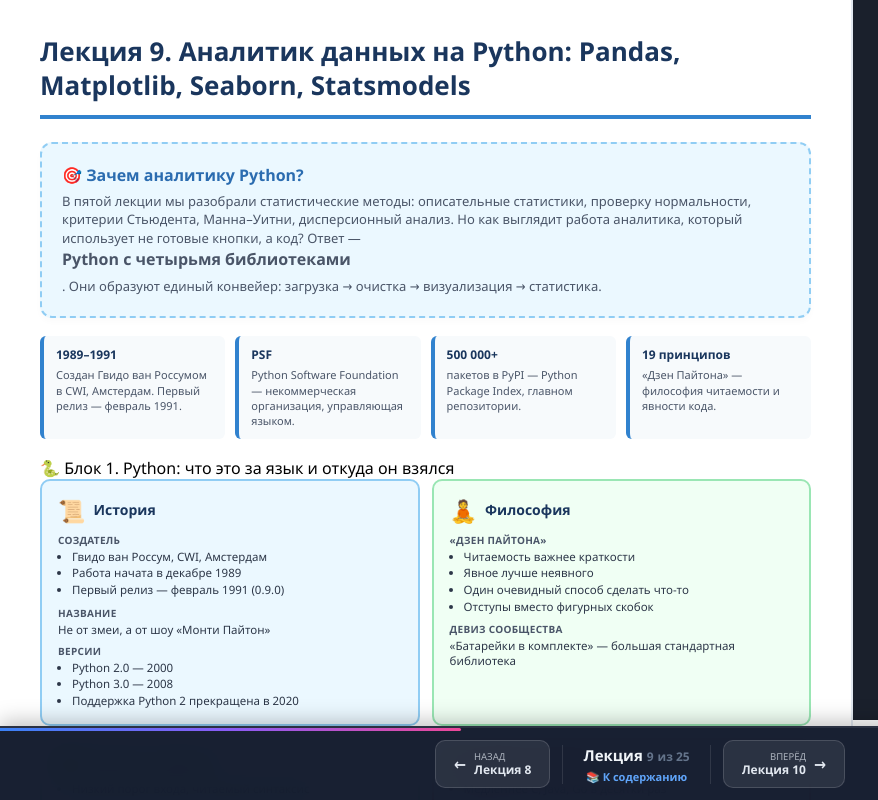
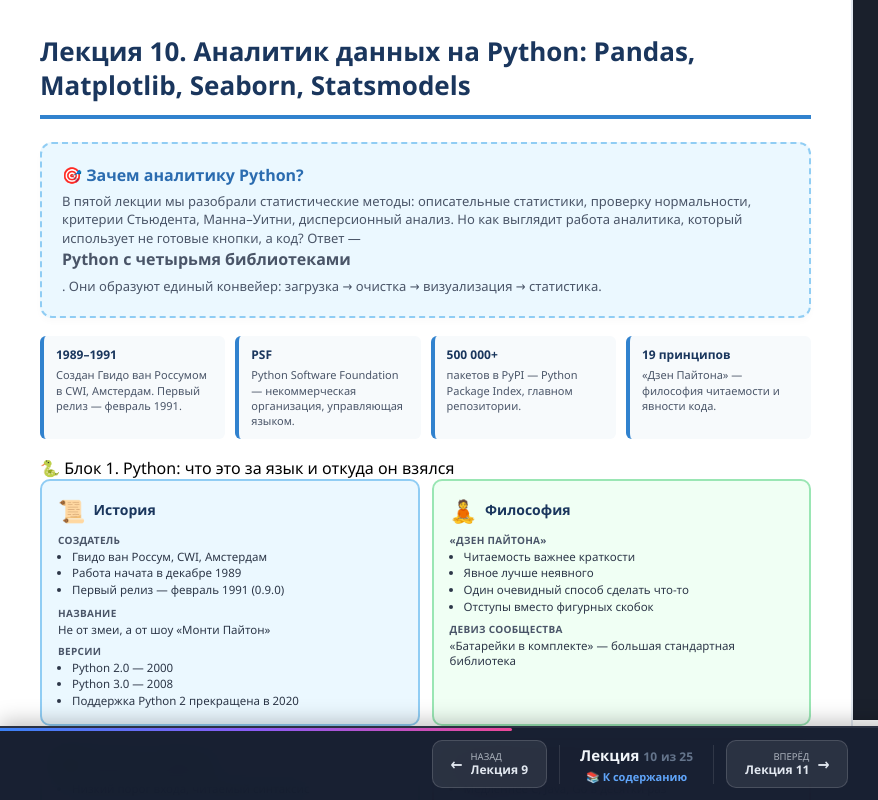
Before and after one commit to vgreg8/Analytics, a plain HTML site: page Лекция 10.html in a window 1280 px wide. Shown: the full height of the page, 0-878 px from the left. Drawn offline with Linux system fonts and the light colour scheme.

Commit message:
Update and rename Лекция 9.html to Лекция 10.html

```diff
--- a/Лекция 9.html
+++ b/Лекция 10.html
@@ -3,7 +3,7 @@
 <head>
     <meta charset="UTF-8">
     <meta name="viewport" content="width=device-width, initial-scale=1.0">
-    <title>Лекция 9. Аналитик данных на Python: Pandas, Matplotlib, Seaborn, Statsmodels</title>
+    <title>Лекция 10. Аналитик данных на Python: Pandas, Matplotlib, Seaborn, Statsmodels</title>
     <style>
         * { box-sizing: border-box; margin: 0; padding: 0; }
         body { font-family: 'Segoe UI', Tahoma, Geneva, Verdana, sans-serif; display: flex; height: 100vh; overflow: hidden; background: #ffffff; }
@@ -109,7 +109,7 @@
     <!-- ЛЕВАЯ ПАНЕЛЬ (2/3): ЭКРАН ДЛЯ СТУДЕНТОВ -->
     <div class="student-view">
         <div class="slide-header">
-            Лекция 9. Аналитик данных на Python: Pandas, Matplotlib, Seaborn, Statsmodels
+            Лекция 10. Аналитик данных на Python: Pandas, Matplotlib, Seaborn, Statsmodels
         </div>
 
         <div class="slide-body">
@@ -768,7 +768,7 @@
         const AUTOSTART_PARAM = 'autostart';
 
         const fileName = decodeURIComponent(location.pathname.split('/').pop() || '');
-        let currentLecture = 9;
+        let currentLecture = 10;
         const match = fileName.match(/Лекция\s*(\d+)\.html/i);
         if (match) currentLecture = parseInt(match[1], 10);
         else { const el = document.getElementById('currentNum'); if (el) currentLecture = parseInt(el.textContent, 10) || 8; }
```
